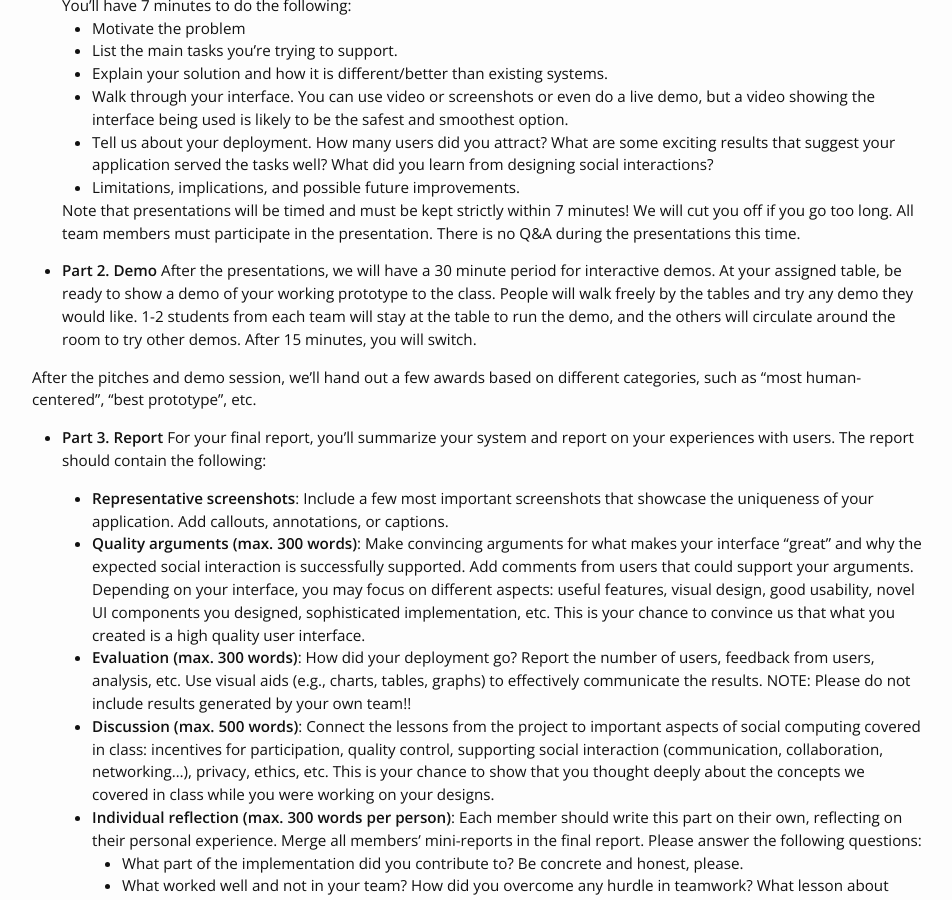
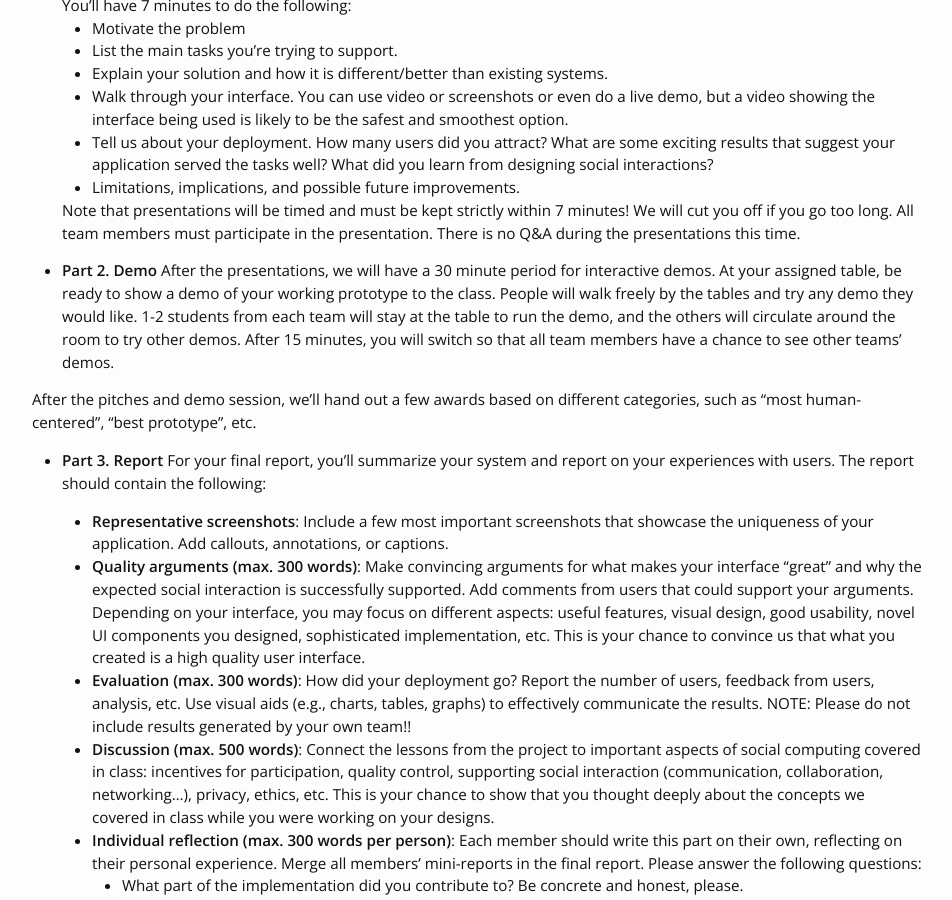
Before and after one commit to cstl-kaist/cs473-2025-fall, a Jekyll site: the page built from _projects/05_DPM5.md, in a window 1280 px wide and 900 px high, scrolled down 500 px. Shown: the whole window, without its empty margins (163-1115 px from the left). Built offline with Jekyll 4.4.1, drawn with Linux system fonts in a browser that asks for light colours; nearby versions of some CDN libraries.

Commit message:
minor wording DPM5 change

```diff
--- a/_projects/05_DPM5.md
+++ b/_projects/05_DPM5.md
@@ -27,7 +27,7 @@ You'll have 7 minutes to do the following:
   Note that presentations will be timed and must be kept strictly within 7 minutes! We will cut you off if you go too long. All team members must participate in the presentation. There is no Q&A during the presentations this time.
 
 * **Part 2. Demo**
-After the presentations, we will have a 30 minute period for interactive demos. At your assigned table, be ready to show a demo of your working prototype to the class. People will walk freely by the tables and try any demo they would like. 1-2 students from each team will stay at the table to run the demo, and the others will circulate around the room to try other demos. After 15 minutes, you will switch.
+After the presentations, we will have a 30 minute period for interactive demos. At your assigned table, be ready to show a demo of your working prototype to the class. People will walk freely by the tables and try any demo they would like. 1-2 students from each team will stay at the table to run the demo, and the others will circulate around the room to try other demos. After 15 minutes, you will switch so that all team members have a chance to see other teams' demos.
 
 After the pitches and demo session, we'll hand out a few awards based on different categories, such as "most human-centered", "best prototype", etc.
 
```
